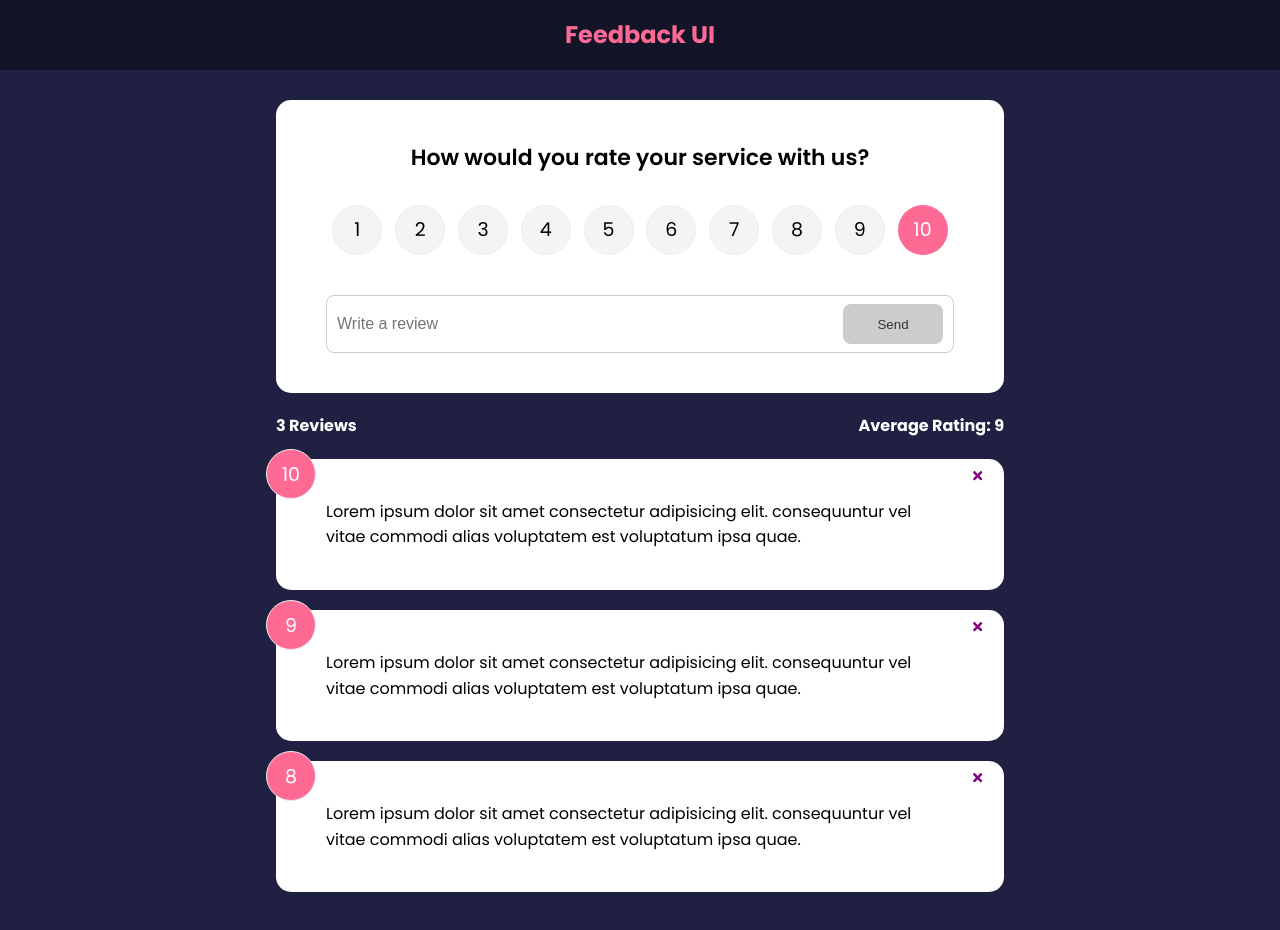
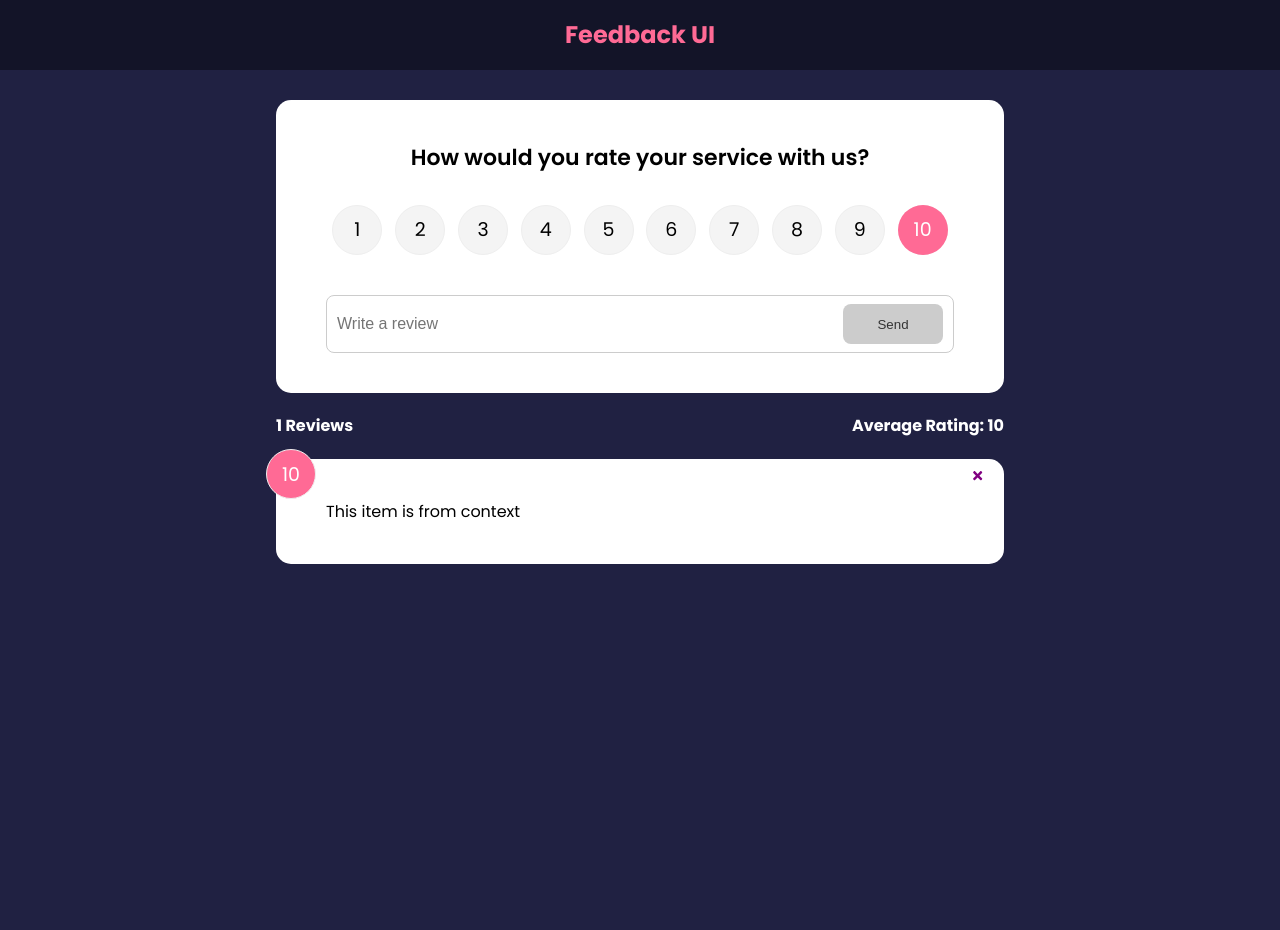
Before and after one commit to graceupongraceemi/React-feedback-app, a React (Create React App) app: page / in a window 1280 px wide. Shown: the top 930 px of the page. After the commit the page ends 800 px from the top, so only its background shows below. Built offline with nearby package versions, Linux system fonts and the light colour scheme; some icons are missing.

Commit message:
FeedbackList, FeedbackStats, and App.js are modified with global state with the useContext hook

```diff
--- a/src/App.js
+++ b/src/App.js
@@ -36,11 +36,8 @@
               element={
                 <>
                   <FeedbackForm handleAdd={addFeedback} />
-                  <FeedbackStats feedback={feedback} />
-                  <FeedbackList
-                    feedback={feedback}
-                    handleDelete={deleteFeedback}
-                  />
+                  <FeedbackStats />
+                  <FeedbackList handleDelete={deleteFeedback} />
                 </>
               }
             ></Route>
--- a/src/components/FeedbackList.jsx
+++ b/src/components/FeedbackList.jsx
@@ -1,9 +1,13 @@
 import React from 'react';
 import { motion, AnimatePresence } from 'framer-motion';
+import { useContext } from 'react';
 import FeedbackItem from './FeedbackItem';
-import PropTypes from 'prop-types';
+// import PropTypes from 'prop-types';
+import FeedbackContext from '../context/FeedbackContext';
 
-function FeedbackList({ feedback, handleDelete }) {
+function FeedbackList({ handleDelete }) {
+  const { feedback } = useContext(FeedbackContext);
+
   if (!feedback || feedback.length === 0) {
     return <p>No Feedback Yet</p>;
   }
@@ -45,14 +49,14 @@
 //   );
 // }
 
-FeedbackList.propTypes = {
-  feedback: PropTypes.arrayOf(
-    PropTypes.shape({
-      id: PropTypes.number.isRequired,
-      text: PropTypes.string.isRequired,
-      rating: PropTypes.number.isRequired
-    })
-  )
-};
+// FeedbackList.propTypes = {
+//   feedback: PropTypes.arrayOf(
+//     PropTypes.shape({
+//       id: PropTypes.number.isRequired,
+//       text: PropTypes.string.isRequired,
+//       rating: PropTypes.number.isRequired
+//     })
+//   )
+// };
 
 export default FeedbackList;
--- a/src/components/FeedbackStats.jsx
+++ b/src/components/FeedbackStats.jsx
@@ -1,7 +1,10 @@
 import React from 'react';
-import PropTypes from 'prop-types';
+import { useContext } from 'react';
+import FeedbackContext from '../context/FeedbackContext';
 
-function FeedbackStats({ feedback }) {
+function FeedbackStats() {
+  const { feedback } = useContext(FeedbackContext);
+
   //  Calculate ratings avg
   let average =
     feedback.reduce((acc, cur) => {
@@ -18,8 +21,4 @@
   );
 }
 
-FeedbackStats.propTypes = {
-  feedback: PropTypes.array.isRequired
-};
-
 export default FeedbackStats;
```
